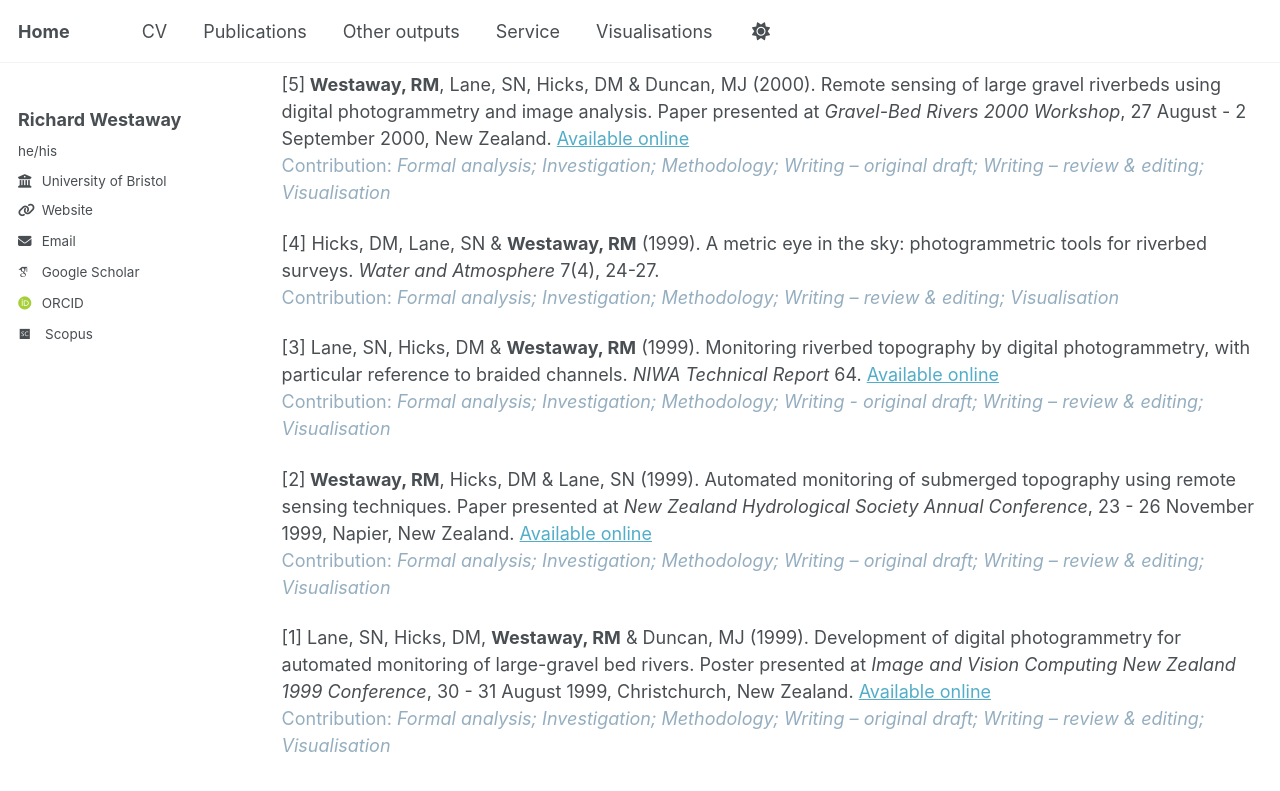
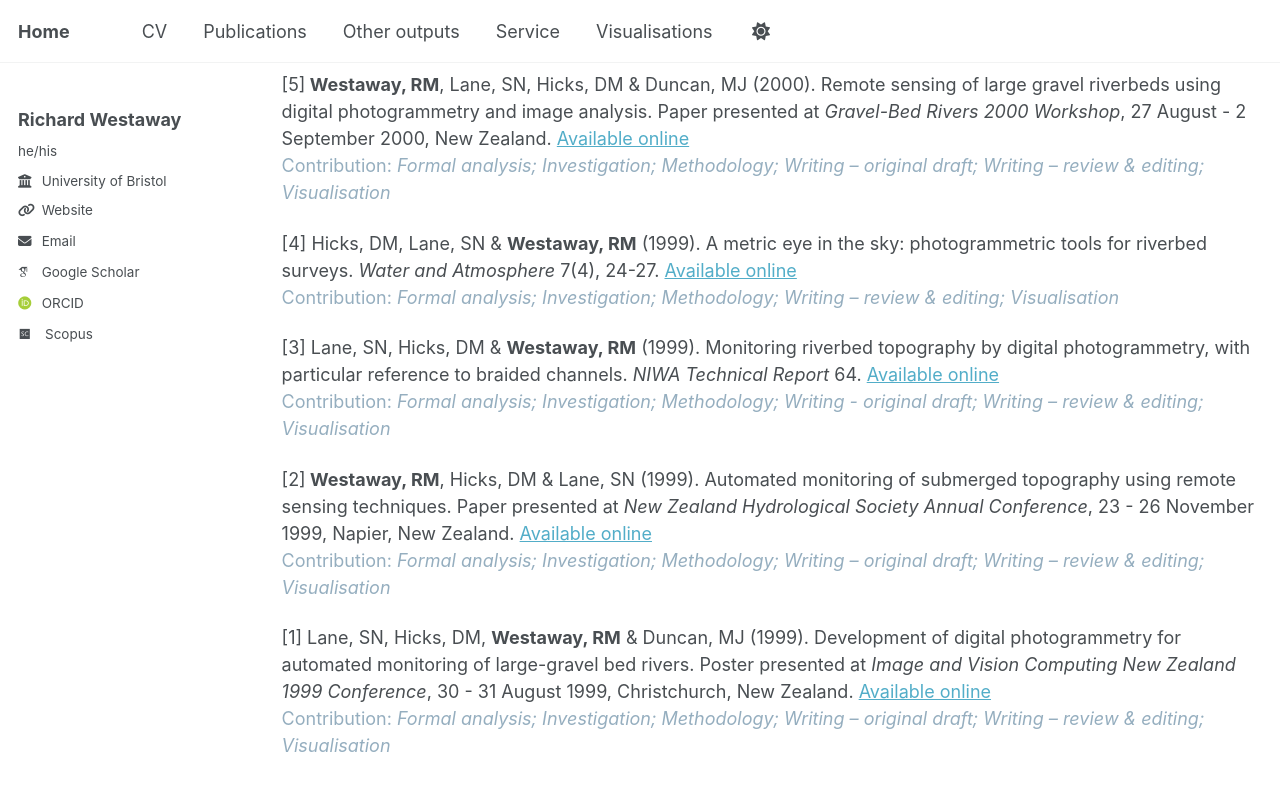
Before and after one commit to richardwestaway/richardwestaway.github.io, a Jekyll site: the page built from _pages/outputs.html, in a window 1280 px wide and 900 px high, scrolled down 9010 px. Shown: the top 791 px of the window. Built offline with Jekyll 4.4.1, drawn with Linux system fonts in a browser that asks for light colours; some web fonts are replaced.

Commit message:
Update outputs.html

```diff
--- a/_pages/outputs.html
+++ b/_pages/outputs.html
@@ -100,7 +100,7 @@ author_profile: true
 <p>[7]<strong> Westaway, RM</strong> (2000). Remote survey of gravel riverbeds: A new view of large braided rivers. Talk given at <em>Department of Geography Graduate School Seminar</em>, 30 October 2000, University of Cambridge, UK. <a href="https://richardwestaway.github.io/files/2000-graduate-school-seminar.pdf" target="_blank" rel="noopener">Available online</a><br /><span style="color: #95aebf;">Contribution:<em> Formal analysis; Investigation; Methodology; Writing &ndash; original draft; Writing &ndash; review &amp; editing; Visualisation</em></span></p>
 <p>[6] Lane, SN, <strong>Westaway, RM</strong>, Hicks, DM &amp; Duncan, MJ (2000). High resolution digital photogrammetry and image analysis for the measurement of large gravel-bed rivers. Paper presented at <em>RSS2000 Adding Value to Remotely Sensed Data, 26th Annual Conference of the Remote Sensing Society</em>, 12 - 14 September 2000, University of Leicester, UK.<br /><span style="color: #95aebf;">Contribution:<em> Formal analysis; Investigation; Methodology; Writing &ndash; review &amp; editing; Visualisation</em></span></p>
 <p>[5]<strong> Westaway, RM</strong>, Lane, SN, Hicks, DM &amp; Duncan, MJ (2000). Remote sensing of large gravel riverbeds using digital photogrammetry and image analysis. Paper presented at <em>Gravel-Bed Rivers 2000 Workshop</em>, 27 August - 2 September 2000, New Zealand. <a href="https://richardwestaway.github.io/files/2000-gravel-bed-rivers-2000-workshop-talk.pdf" target="_blank" rel="noopener">Available online</a><br /><span style="color: #95aebf;">Contribution:<em> Formal analysis; Investigation; Methodology; Writing &ndash; original draft; Writing &ndash; review &amp; editing; Visualisation</em></span></p>
-<p>[4] Hicks, DM, Lane, SN &amp; <strong>Westaway, RM</strong> (1999). A metric eye in the sky: photogrammetric tools for riverbed surveys. <em>Water and Atmosphere</em> 7(4), 24-27.<br /><span style="color: #95aebf;">Contribution:<em> Formal analysis; Investigation; Methodology; Writing &ndash; review &amp; editing; Visualisation</em></span></p>
+<p>[4] Hicks, DM, Lane, SN &amp; <strong>Westaway, RM</strong> (1999). A metric eye in the sky: photogrammetric tools for riverbed surveys. <em>Water and Atmosphere</em> 7(4), 24-27. <a href="1999-A-metric-eye-in-the-sky-NIWA-Water-&-Atmosphere.pdf" target="_blank" rel="noopener">Available online</a><br /><span style="color: #95aebf;">Contribution:<em> Formal analysis; Investigation; Methodology; Writing &ndash; review &amp; editing; Visualisation</em></span></p>
 <p>[3] Lane, SN, Hicks, DM &amp;&nbsp;<strong>Westaway, RM</strong>&nbsp;(1999). Monitoring riverbed topography by digital photogrammetry, with particular reference to braided channels. <em>NIWA Technical Report</em>&nbsp;64.&nbsp;<a href="http://docs.niwa.co.nz/library/public/NIWAtr64.pdf" target="_blank" rel="noopener">Available online</a><br /><span style="color: #95aebf;">Contribution:<em> Formal analysis; Investigation; Methodology; Writing - original draft; Writing &ndash; review &amp; editing; Visualisation</em></span></p>
 <p>[2]<strong> Westaway, RM</strong>, Hicks, DM &amp; Lane, SN (1999). Automated monitoring of submerged topography using remote sensing techniques. Paper presented at <em>New Zealand Hydrological Society Annual Conference</em>, 23 - 26 November 1999, Napier, New Zealand. <a href="https://richardwestaway.github.io/files/1999-new-zealand-hydrological-society-annual-conference-talk.pdf" target="_blank" rel="noopener">Available online</a><br /><span style="color: #95aebf;">Contribution:<em> Formal analysis; Investigation; Methodology; Writing &ndash; original draft; Writing &ndash; review &amp; editing; Visualisation</em></span></p>
 <p>[1] Lane, SN, Hicks, DM, <strong>Westaway, RM</strong> &amp; Duncan, MJ (1999). Development of digital photogrammetry for automated monitoring of large-gravel bed rivers. Poster presented at <em>Image and Vision Computing New Zealand 1999 Conference</em>, 30 - 31 August 1999, Christchurch, New Zealand. <a href="https://richardwestaway.github.io/files/1999-IVCNZ-poster.pdf" target="_blank" rel="noopener">Available online</a><br /><span style="color: #95aebf;">Contribution:<em> Formal analysis; Investigation; Methodology; Writing &ndash; original draft; Writing &ndash; review &amp; editing; Visualisation</em></span></p>
```
